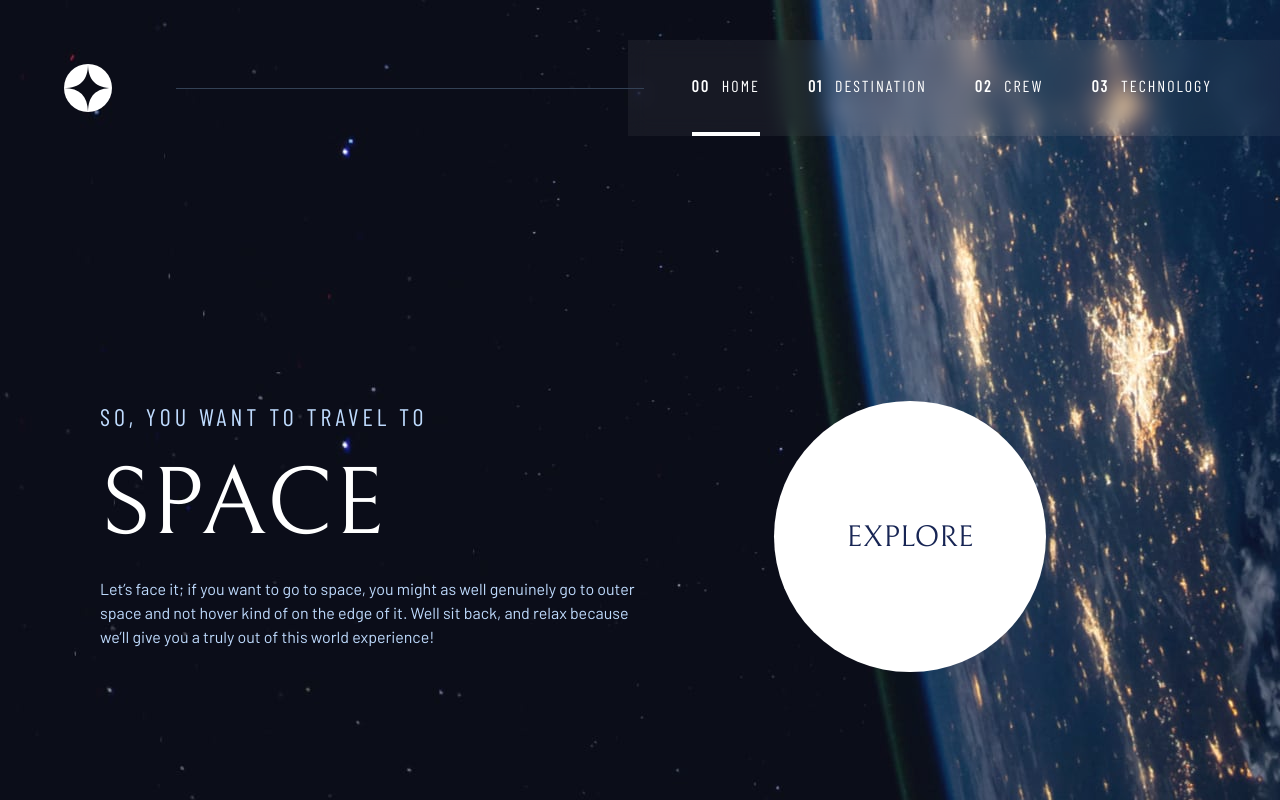
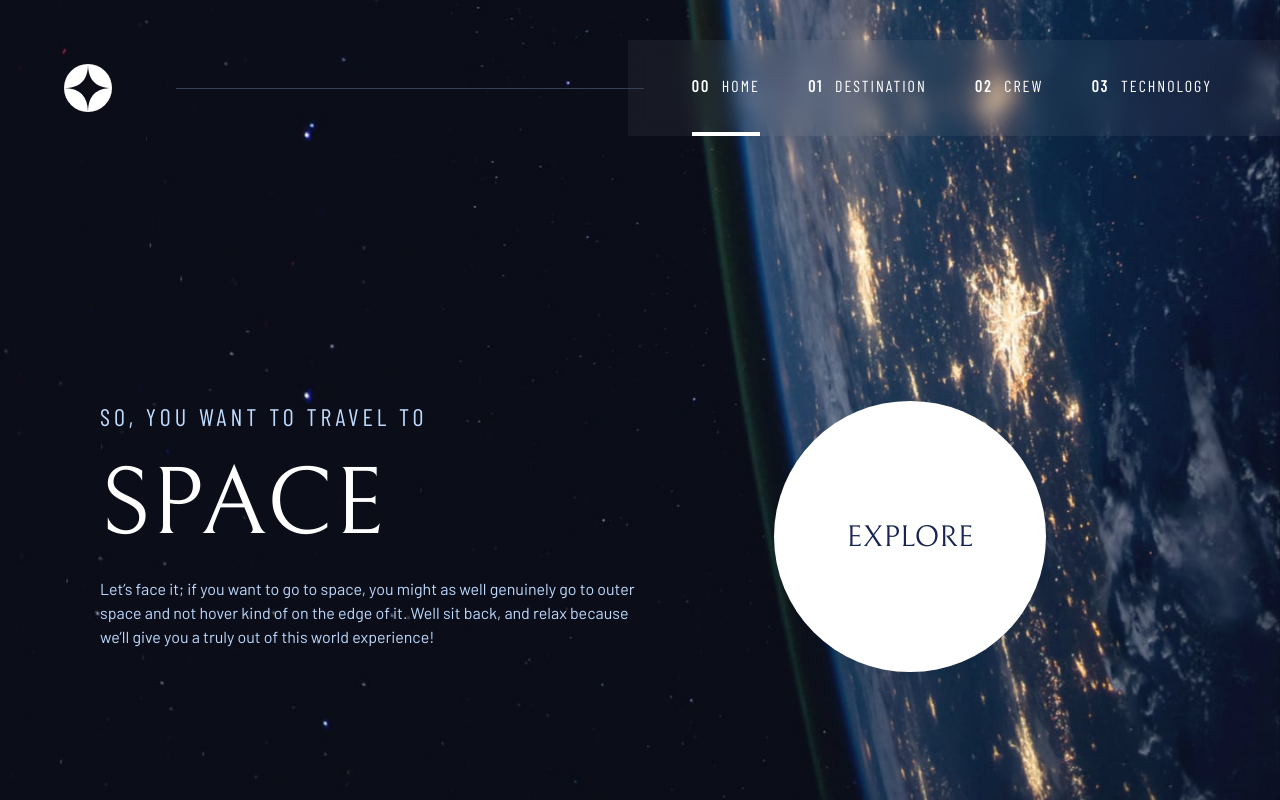
Before and after one commit to craffulz/space-figma-tailwind, a React (Vite) app in the folder space_web/: page / in a window 1280 px wide. Built offline with nearby package versions, Linux system fonts and the light colour scheme.

Commit message:
cover center

```diff
--- a/space_web/src/pages/crew.jsx
+++ b/space_web/src/pages/crew.jsx
@@ -4,7 +4,7 @@ import NavbarPicker from "../components/NavbarPicker";
 
 const crew = () => {
   return (
-    <div className="flex flex-col bg-crew_Mobile md:bg-crew_tablet lg:bg-crew  bg-fixed md:min-h-screen overflow-hidden">
+    <div className="flex flex-col bg-crew_Mobile md:bg-crew_tablet lg:bg-crew bg-cover bg-center bg-fixed md:min-h-screen overflow-hidden">
       <ScrollRestoration/>
       <NavbarPicker />
       <Biography />
--- a/space_web/src/pages/destination.jsx
+++ b/space_web/src/pages/destination.jsx
@@ -3,7 +3,7 @@ import NavbarPicker from "../components/NavbarPicker";
 import World from "../components/World";
 const destination = () => {
   return (
-    <div className="flex flex-col bg-destination_mobile md:bg-destination_tablet lg:bg-destination bg-fixed min-h-screen w-full overflow-hidden justify-center items-center">
+    <div className="flex flex-col bg-destination_mobile md:bg-destination_tablet lg:bg-destination bg-fixed bg-cover bg-center min-h-screen w-full overflow-hidden justify-center items-center">
       <ScrollRestoration/>
       <NavbarPicker />
       <World />
--- a/space_web/src/pages/home.jsx
+++ b/space_web/src/pages/home.jsx
@@ -6,7 +6,7 @@ import "../index.css";
 const home = () => {
   return (
     <div
-      className={`flex flex-col bg-home_mobile md:bg-home_tablet lg:bg-home bg-fixed w-full md:min-h-screen overflow-hidden justify-between relative`}
+      className={`flex flex-col bg-home_mobile md:bg-home_tablet lg:bg-home bg-fixed bg-cover bg-center w-full md:min-h-screen overflow-hidden justify-between relative`}
     >
       <ScrollRestoration />
       <NavbarPicker />
--- a/space_web/src/pages/technology.jsx
+++ b/space_web/src/pages/technology.jsx
@@ -4,7 +4,7 @@ import Vehicles from "../components/Vehicles";
 
 const technology = () => {
   return (
-    <div className="flex flex-col bg-technology_mobile md:bg-technology_tablet lg:bg-technology bg-fixed md:min-h-screen overflow-hidden">
+    <div className="flex flex-col bg-technology_mobile md:bg-technology_tablet lg:bg-technology bg-cover bg-center bg-fixed md:min-h-screen overflow-hidden">
       <ScrollRestoration />
       <NavbarPicker />
       <Vehicles />
```
